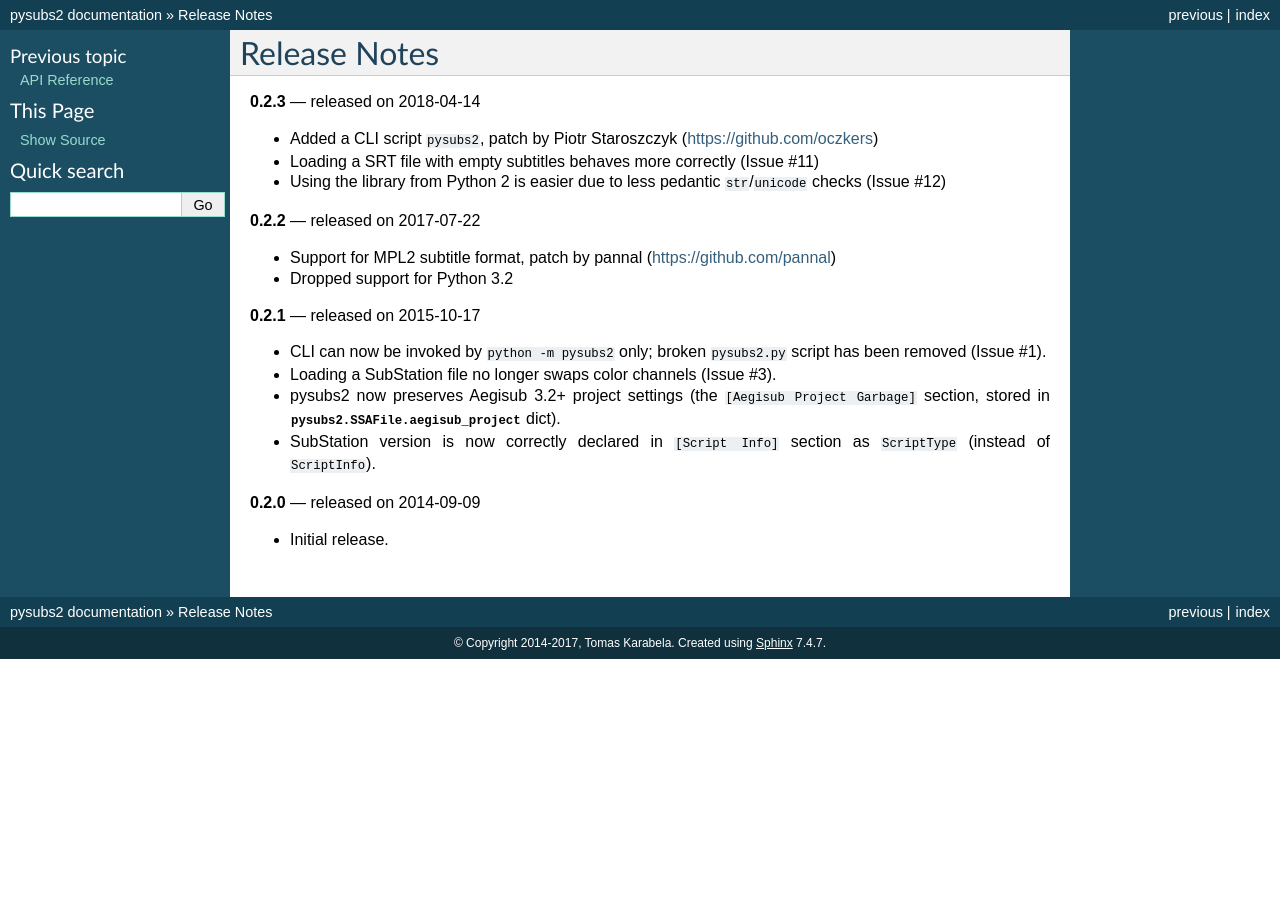
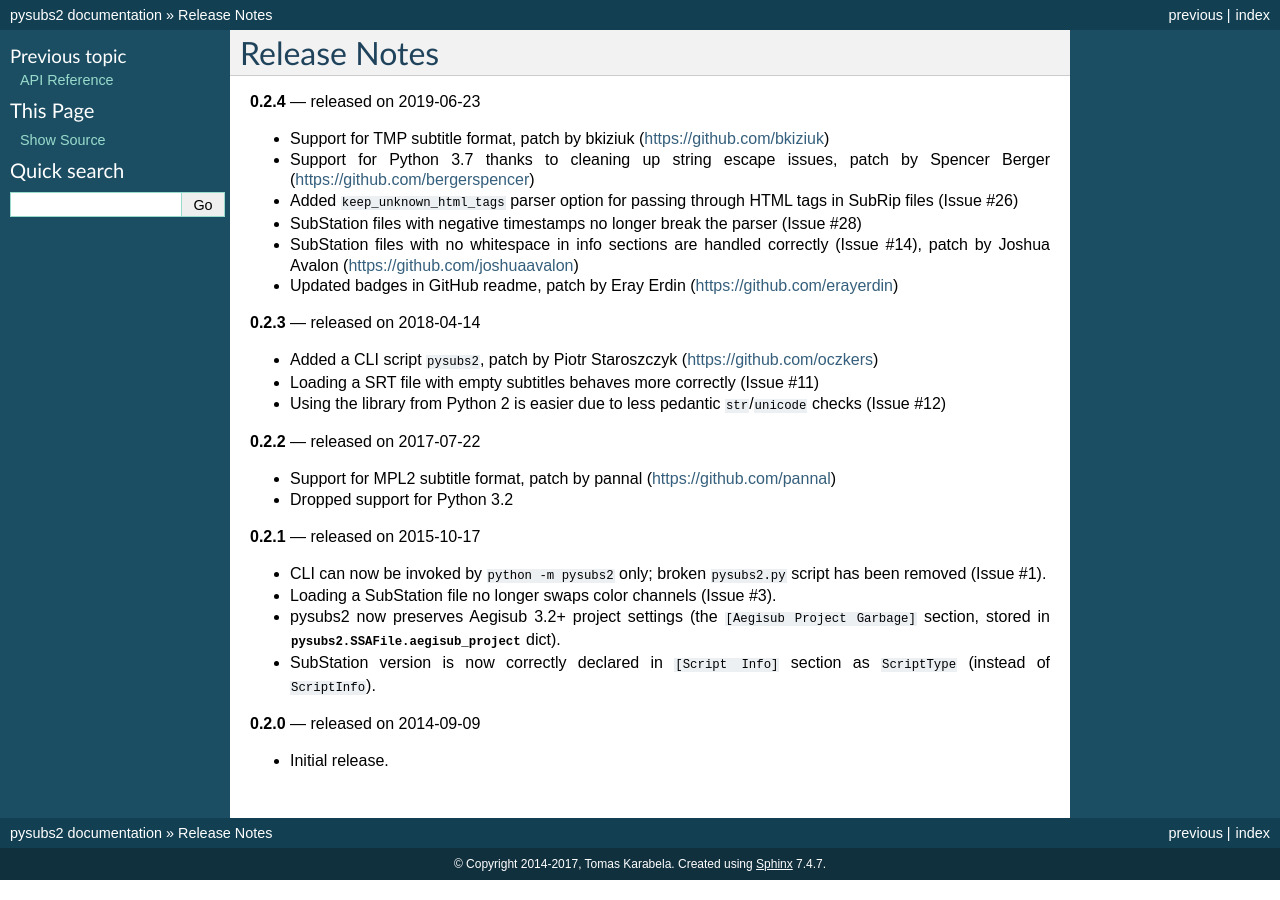
Before and after one commit to tkarabela/pysubs2, a Sphinx documentation site: the page built from docs/release-notes.rst, in a window 1280 px wide. Built offline with Sphinx 7.4.7, drawn with Linux system fonts in a browser that asks for light colours; the version number could not be read and is left out.

Commit message:
Version 0.2.4

```diff
--- a/docs/index.rst
+++ b/docs/index.rst
@@ -45,7 +45,7 @@
 
 ::
 
-    Copyright (c) 2014-2018 Tomas Karabela
+    Copyright (c) 2014-2019 Tomas Karabela
 
     Permission is hereby granted, free of charge, to any person obtaining a copy
     of this software and associated documentation files (the "Software"), to deal
--- a/docs/release-notes.rst
+++ b/docs/release-notes.rst
@@ -1,5 +1,16 @@
 Release Notes
 =============
+
+**0.2.4** --- released on 2019-06-23
+
+- Support for TMP subtitle format, patch by bkiziuk (https://github.com/bkiziuk)
+- Support for Python 3.7 thanks to cleaning up string escape issues,
+  patch by Spencer Berger (https://github.com/bergerspencer)
+- Added ``keep_unknown_html_tags`` parser option for passing through HTML tags in SubRip files (Issue #26)
+- SubStation files with negative timestamps no longer break the parser (Issue #28)
+- SubStation files with no whitespace in info sections are handled correctly (Issue #14),
+  patch by Joshua Avalon (https://github.com/joshuaavalon)
+- Updated badges in GitHub readme, patch by Eray Erdin (https://github.com/erayerdin)
 
 **0.2.3** --- released on 2018-04-14
 
```
Also changed, not shown: LICENSE.txt, 1 other file.
